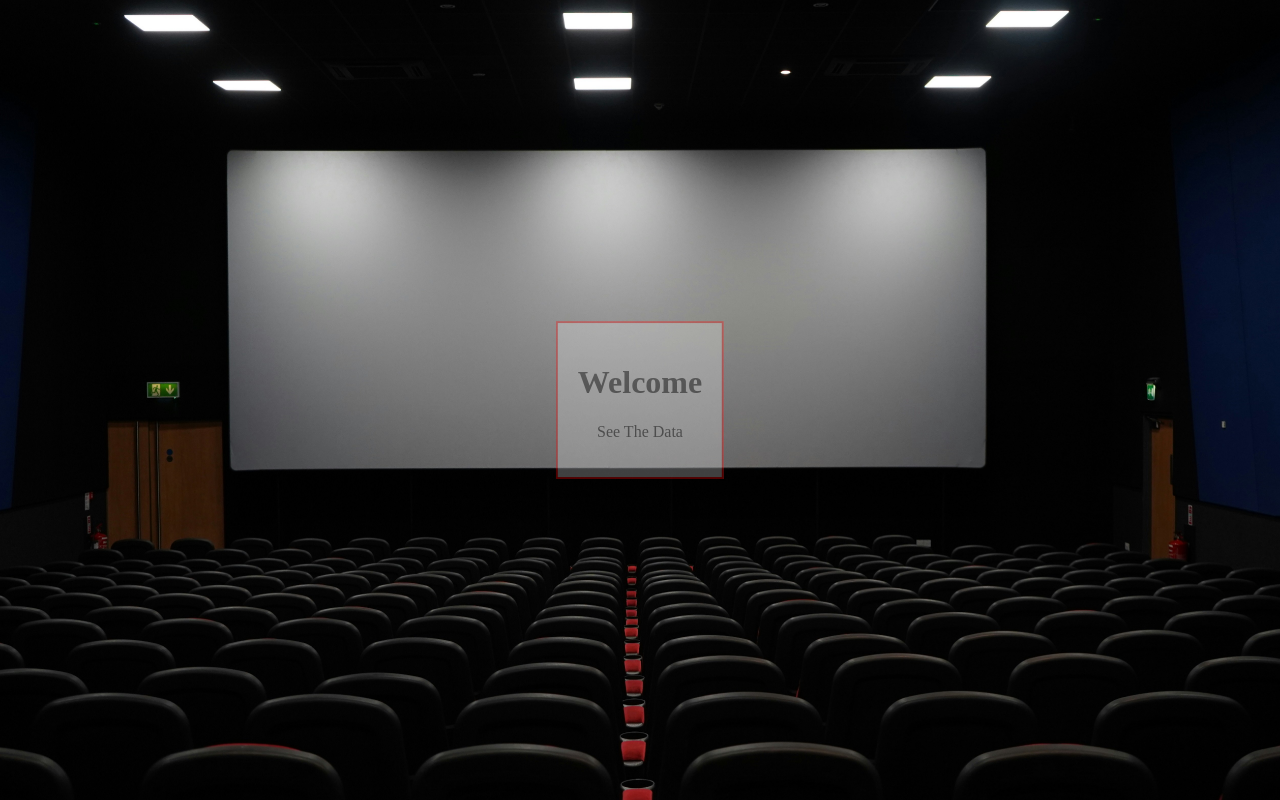
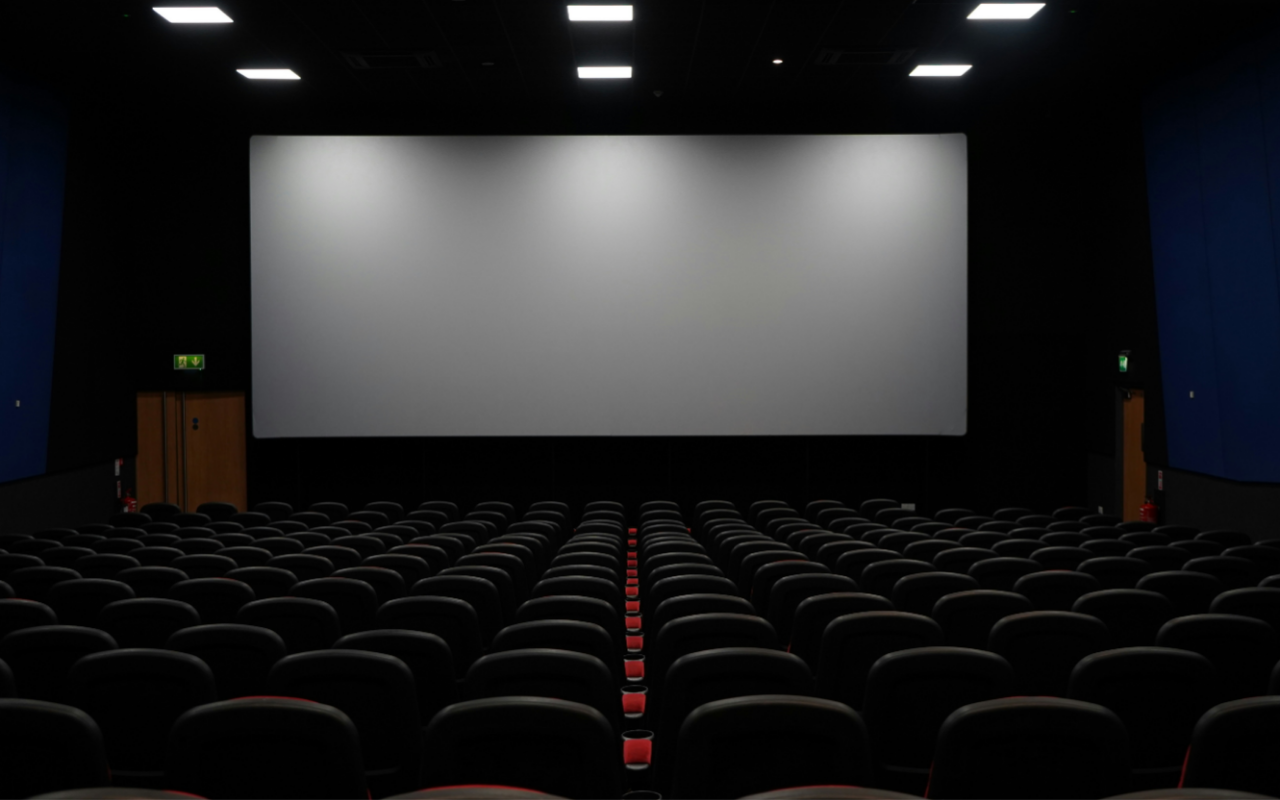
Before and after one commit to ravenusmc/cinema_hall_ticket_sales, a Vue app in the folder client/: page / in a window 1280 px wide. Built offline with nearby package versions, Linux system fonts and the light colour scheme; the HTML template or start-up script is replaced by a standard one.

Commit message:
worked more on the animation for the landing page

```diff
--- a/client/src/views/HomeView.vue
+++ b/client/src/views/HomeView.vue
@@ -1,9 +1,9 @@
 <template>
   <div>
     <div class="main-background-div">
-      <div class="inner-graph">
+      <div class="inner-div">
         <h1>Welcome</h1>
-        <p>See The Data</p>
+        <p>Examine The Data</p>
       </div>
     </div>
   </div>
@@ -16,6 +16,7 @@ export default {
 </script>
 
 <style>
+
 .main-background-div {
   width: 100%;
   height: 100vh; /* Full viewport height */
@@ -24,7 +25,7 @@ export default {
   top: 0;
   left: 0;
   z-index: -1; /* Keep it behind the content */
-  animation: zoomEffect 20s ease-in; /* Apply animation */
+  animation: zoomEffect 15s ease-in forwards; /* Apply animation and keep final state */
 }
 
 @keyframes zoomEffect {
@@ -32,28 +33,25 @@ export default {
     background-size: 100%; /* Start at normal size */
     background-position: center center; /* Start at the center */
   }
-  50% {
-    background-size: 120%; /* Zoom in to 120% */
+  100% {
+    background-size: 120%; /* Zoom in to 120% and stay */
     background-position: center top; /* Move the image upwards */
-  }
-  100% {
-    background-size: 100%; /* Reset to original size */
-    background-position: center center; /* Reset to center */
   }
 }
 
-.inner-graph {
+.inner-div {
   position: absolute;
-  top: 50%;
+  top: 60%;
   left: 50%;
   transform: translate(-50%, -50%);
-  border: 2px solid red;
+  border: 2px solid black;
   padding: 20px;
   background: rgba(255, 255, 255, 0.8);
+  border-radius: 15px;
   text-align: center;
-  opacity: 0; /* Initially invisible */
+  opacity: 0; /* Initially hidden */
   animation: fadeIn 1s ease-in forwards;
-  animation-delay: 7s; /* Delays appearance */
+  animation-delay: 15s; /* Delays appearance until zoom is complete */
 }
 
 @keyframes fadeIn {
@@ -62,6 +60,8 @@ export default {
   }
   100% {
     opacity: 1;
+    top: 50%; /* Ensure it remains centered */
   }
 }
+
 </style>
```
